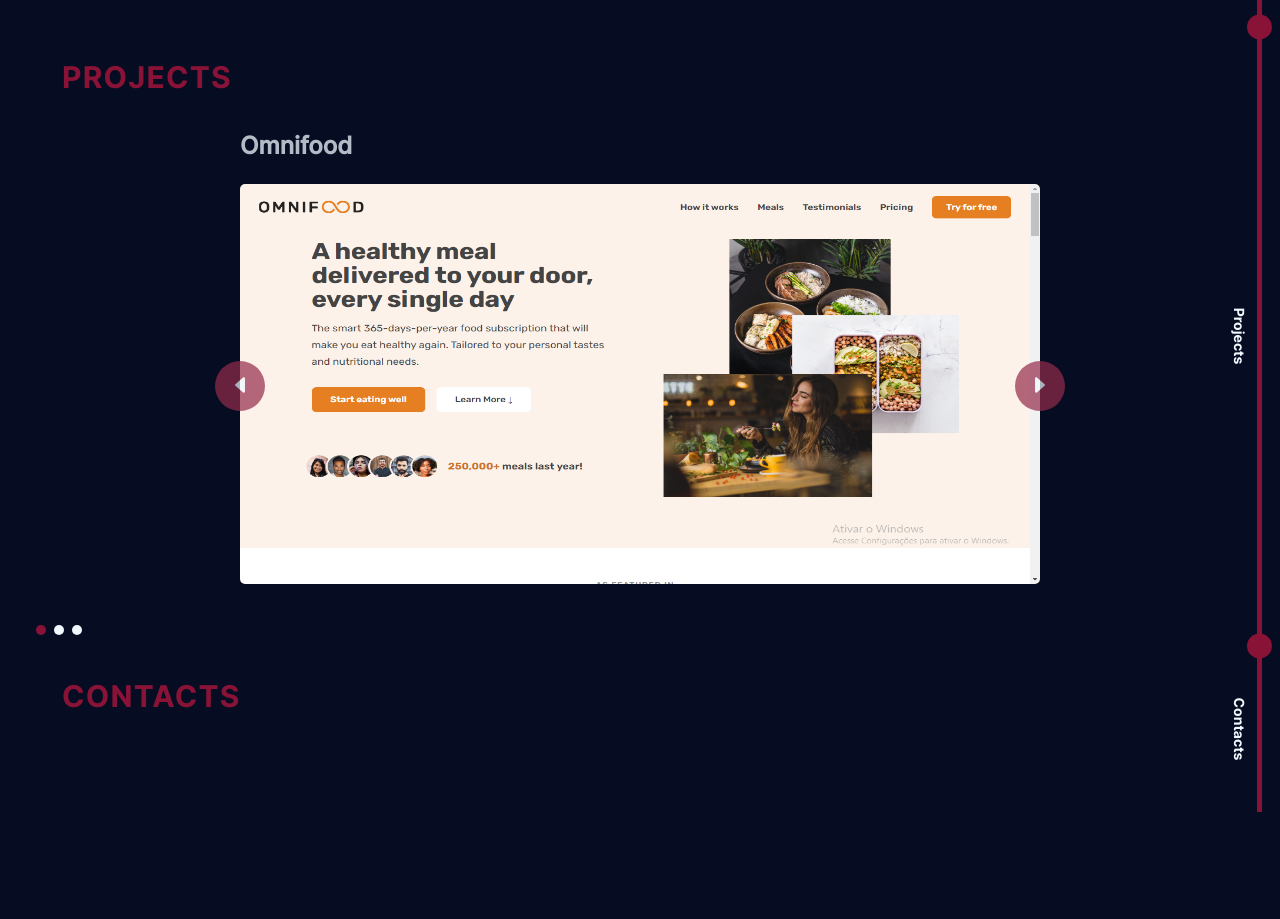
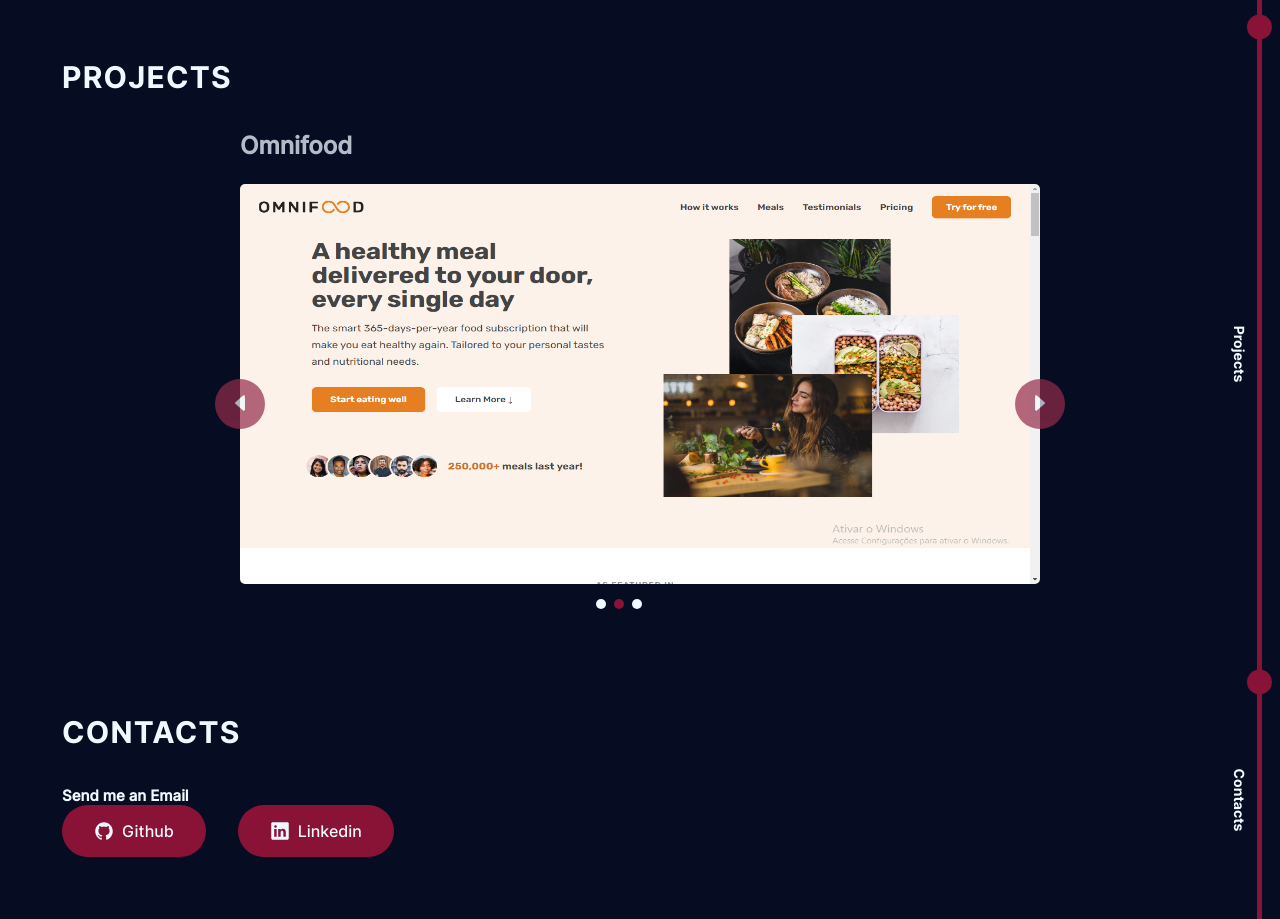
Before and after one commit to KenedyLima/Portfolio, a React (Create React App) app: page / in a window 1280 px wide. Shown: the part 2120-3039 px from the top of the page. Before the commit the page ends 2932 px from the top, so only its background shows below. Built offline with nearby package versions, Linux system fonts and the light colour scheme.

Commit message:
started contacts section

```diff
--- a/src/App.js
+++ b/src/App.js
@@ -249,6 +249,7 @@ function getNextSlide(newCurrentProjectId, projects) {
   });
   projects[newCurrentProjectId].classList.add("next-slide");
   projects[newCurrentProjectId].classList.add("current-project");
+  updateActiveDot(newCurrentProjectId);
 }
 
 function getPreviousSlide(newCurrentProjectId, projects) {
@@ -258,6 +259,7 @@ function getPreviousSlide(newCurrentProjectId, projects) {
   });
   projects[newCurrentProjectId].classList.add("previous-slide");
   projects[newCurrentProjectId].classList.add("current-project");
+  updateActiveDot(newCurrentProjectId);
 }
 function listenToProjectsDots() {
   const dots = document.querySelectorAll(".dot");
--- a/src/components/Contacts.jsx
+++ b/src/components/Contacts.jsx
@@ -6,6 +6,29 @@ export default function Contacts() {
       <div className="section-separator"></div>
       <span className="doc-section-text">Contacts</span>
       <h2>Contacts</h2>
+      <div className="send-email-card">
+        <div className="email-form">
+          <h1>Send me an Email</h1>
+          <form action=""></form>
+        </div>
+      </div>
+      <ul className="social-media-container">
+        <li className="social-media">
+          <a href="https://github.com/KenedyLima" target="_blank">
+            <ion-icon name="logo-github"></ion-icon>
+            <span className="social-name">Github</span>
+          </a>
+        </li>
+        <li className="social-media">
+          <a
+            target="_blank"
+            href="https://www.linkedin.com/in/kenedy-lima-11040520/"
+          >
+            <ion-icon name="logo-linkedin"></ion-icon>
+            <span className="social-name">Linkedin</span>
+          </a>
+        </li>
+      </ul>
     </section>
   );
 }
--- a/src/components/Projects.jsx
+++ b/src/components/Projects.jsx
@@ -45,9 +45,9 @@ export default function Projects() {
           ></ion-icon>
         </button>
         <ul className="dots-container">
+          <li className="dot" id="0"></li>
           <li className="dot active-dot" id="1"></li>
           <li className="dot" id="2"></li>
-          <li className="dot" id="3"></li>
         </ul>
       </div>
     </section>
--- a/src/css/App.css
+++ b/src/css/App.css
@@ -183,7 +183,9 @@ header {
   top: 0px;
 }
 
+/*****************/
 /* ABOUT SECTION */
+/*****************/
 
 .about-section {
   display: grid;
@@ -231,7 +233,9 @@ header {
   line-height: 1.6;
 }
 
+/******************/
 /* SKILLS SECTION */
+/******************/
 
 .skills-list {
   list-style: none;
@@ -272,11 +276,13 @@ header {
   border-radius: 2.5rem;
 }
 
+/********************/
 /* PROJECTS SECTION */
+/********************/
 
 .projects-container {
   display: grid;
-  grid-template-rows: 2;
+  grid-template-rows: 3;
   grid-template-columns: repeat(1fr, 3);
   align-items: center;
   justify-content: center;
@@ -286,6 +292,7 @@ header {
   grid-column-start: 1;
   grid-column-end: -1;
   grid-row-start: 1;
+  grid-row-end: 2;
   display: none;
 }
 
@@ -293,7 +300,6 @@ header {
   width: 80rem;
   height: 40rem;
   background: rgba(0, 0, 0, 0.342);
-  position: relative;
 }
 
 .current-project {
@@ -371,8 +377,7 @@ header {
 }
 
 .dots-container {
-  position: absolute;
-  bottom: 0;
+  justify-self: center;
   display: flex;
   gap: 1.8rem;
 }
@@ -387,3 +392,43 @@ header {
 .active-dot {
   color: #881337;
 }
+
+/********************/
+/* CONTACTS SECTION */
+/********************/
+
+.social-media-container {
+  list-style: none;
+  font-size: 1.6rem;
+  display: flex;
+  gap: 3.2rem;
+}
+
+.social-media a {
+  display: flex;
+  gap: 0.8rem;
+  border: #881337;
+  background-color: #881337;
+  padding: 1.6rem 3.2rem;
+  border-radius: 50px;
+  align-items: center;
+  justify-content: center;
+}
+
+[name="logo-github"],
+[name="logo-linkedin"] {
+  font-size: 2rem;
+}
+
+.social-media a:link,
+.social-media a:visited {
+  color: #f0f9ff;
+  text-decoration: none;
+  transition: all 0.3s ease-in-out;
+}
+
+.social-media a:hover,
+.social-media a:active {
+  color: #881337;
+  background-color: #f0f9ff;
+}
--- a/src/css/General.css
+++ b/src/css/General.css
@@ -57,7 +57,7 @@ body {
 }
 
 h2 {
-  color: #881337;
+  color: #f0f9ff;
   font-family: "Bold";
   text-transform: uppercase;
   font-size: 3rem;
```
